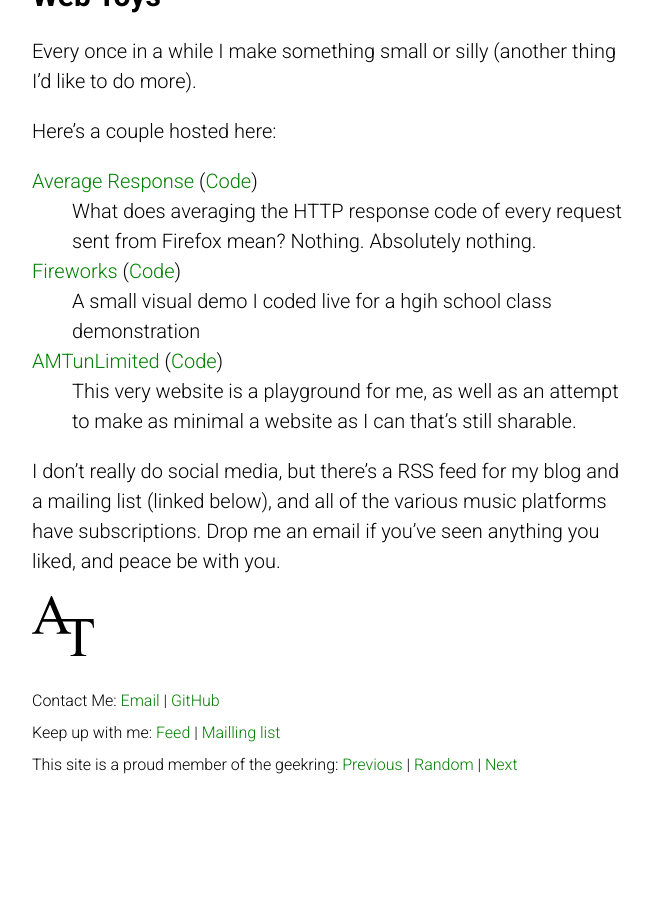
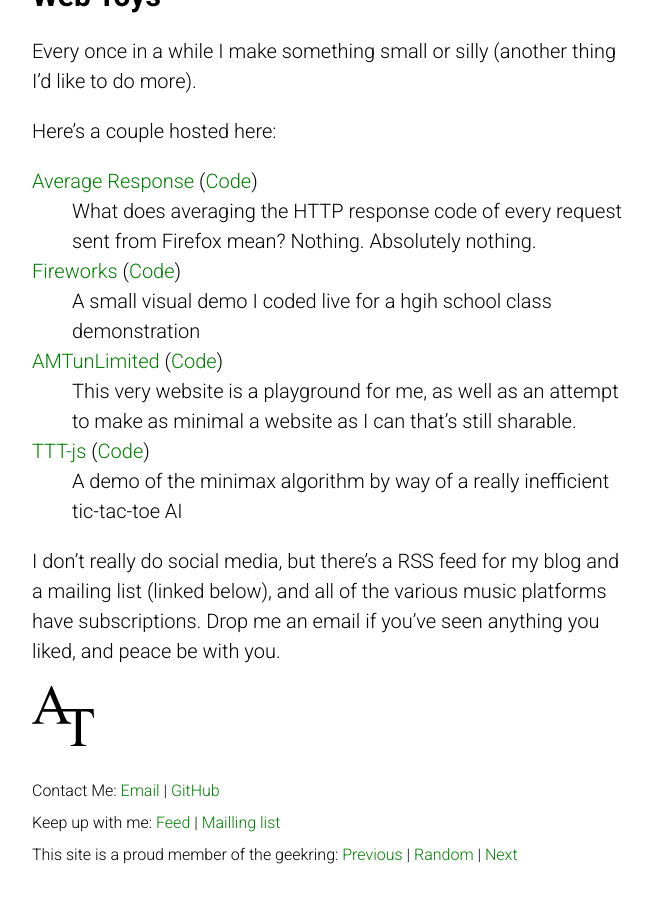
Before and after one commit to amtunlimited/amtunlimited.github.io, a Jekyll site: the page built from index.md, in a window 1280 px wide and 900 px high, scrolled down 2086 px. Shown: the whole window, without its empty margins (308-960 px from the left). Built offline with Jekyll 4.4.1, drawn with Linux system fonts in a browser that asks for light colours; nearby versions of some CDN libraries; before the commit the page ends 2896 px from its top, so only the background shows below that.

Commit message:
Added the ttt-js project

```diff
--- a/_data/projects.yaml
+++ b/_data/projects.yaml
@@ -12,3 +12,8 @@
   github: amtunlimited.github.io
   description: This very website is a playground for me, as well as an attempt
                to make as minimal a website as I can that's still sharable.
+
+- name: TTT-js
+  github: ttt-s
+  description: A demo of the minimax algorithm by way of a really inefficient
+               tic-tac-toe AI
```
